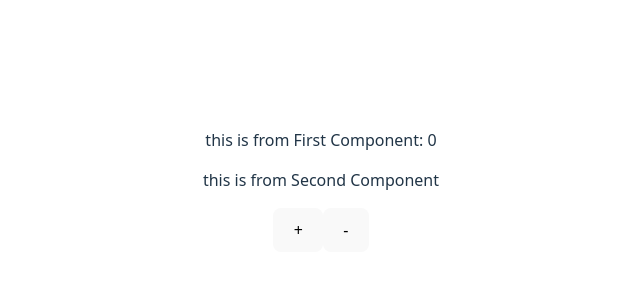
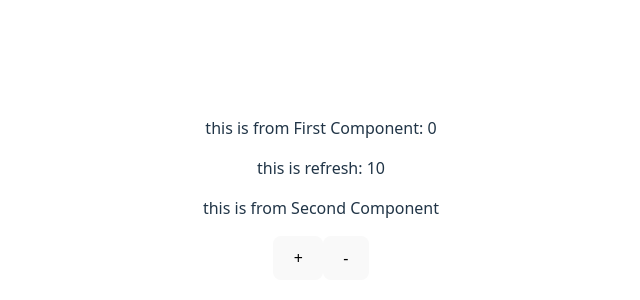
Before and after one commit to nabilfikrisp/mini-react-state-management, a React (Vite) app: page / in a window 1280 px wide. Shown: the part 210-510 px from the top of the page, without its empty margins (319-959 px from the left). Built offline with nearby package versions, Linux system fonts and the light colour scheme.

Commit message:
feat: enhance FirstComponent and SecondComponent with state management and actions

```diff
--- a/src/components/first-component.tsx
+++ b/src/components/first-component.tsx
@@ -2,6 +2,12 @@ import { useStore } from "../packages/stored";
 import { countStore } from "../store/count.store";
 
 export default function FirstComponent() {
-  const count = useStore(countStore, (state) => state.count);
-  return <div>this is from First Component: {count}</div>;
+  const { count, refresh } = useStore(countStore);
+
+  return (
+    <div>
+      <p>this is from First Component: {count}</p>
+      <p>this is refresh: {refresh}</p>
+    </div>
+  );
 }
--- a/src/components/second-component.tsx
+++ b/src/components/second-component.tsx
@@ -1,30 +1,11 @@
-import { useStore } from "../packages/stored";
 import { countStore } from "../store/count.store";
 
 export default function SecondComponent() {
-  const { count } = useStore(countStore);
-
   return (
     <div>
       <p>this is from Second Component</p>
-      <button
-        onClick={() =>
-          countStore.setState({
-            count: count + 1,
-          })
-        }
-      >
-        +
-      </button>
-      <button
-        onClick={() => {
-          countStore.setState({
-            count: count - 1,
-          });
-        }}
-      >
-        -
-      </button>
+      <button onClick={countStore.increment}>+</button>
+      <button onClick={countStore.decrement}>-</button>
     </div>
   );
 }
--- a/src/packages/stored/use-store.ts
+++ b/src/packages/stored/use-store.ts
@@ -1,26 +1,48 @@
 import { useSyncExternalStore } from "react";
 
-export function createStore<T>(initialValue: T) {
-  let state = initialValue;
-  const listeners = new Set<(state: T) => void>();
+export type Store<TState, TActions extends object = object> = {
+  getState: () => TState;
+  setState: (partial: Partial<TState>) => void;
+  subscribe: (listener: () => void) => () => void;
+} & TActions;
+
+export function createStore<TState, TActions extends object = object>(
+  initialState: TState,
+  actionsFactory?: (helpers: {
+    getState: () => TState;
+    setState: (partial: Partial<TState>) => void;
+  }) => TActions
+) {
+  let state = initialState;
+  const listeners = new Set<(state: TState) => void>();
+
+  const actions = actionsFactory
+    ? actionsFactory({
+        getState,
+        setState,
+      })
+    : ({} as TActions);
 
   function getState() {
     return state;
   }
 
-  function setState(partial: Partial<T>) {
+  function setState(partial: Partial<TState>) {
     state = { ...state, ...partial };
     listeners.forEach((listener) => listener(state));
   }
-  function subscribe(listener: (state: T) => void) {
+
+  function subscribe(listener: (state: TState) => void) {
     listeners.add(listener);
     return () => listeners.delete(listener);
   }
 
   return {
+    state: initialState,
     getState,
     setState,
     subscribe,
+    ...actions,
   };
 }
 
--- a/src/store/count.store.ts
+++ b/src/store/count.store.ts
@@ -1,3 +1,15 @@
 import { createStore } from "../packages/stored";
 
-export const countStore = createStore({ count: 0, refresh: 10 });
+export const countStore = createStore(
+  { count: 0, refresh: 10 },
+  ({ getState, setState }) => ({
+    increment: () => {
+      const { count } = getState();
+      setState({ count: count + 1 });
+    },
+    decrement: () => {
+      const { count } = getState();
+      setState({ count: count - 1 });
+    },
+  })
+);
```
